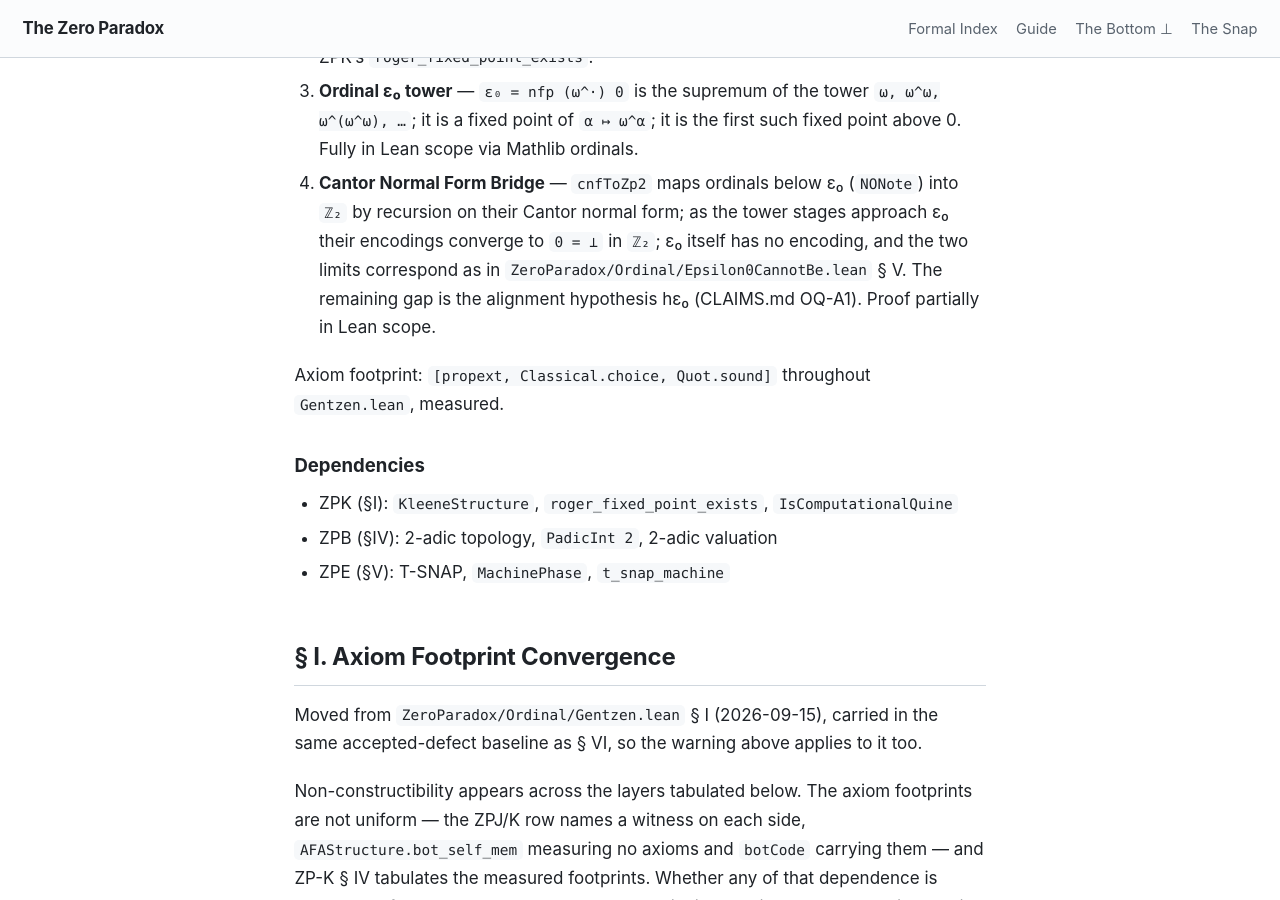
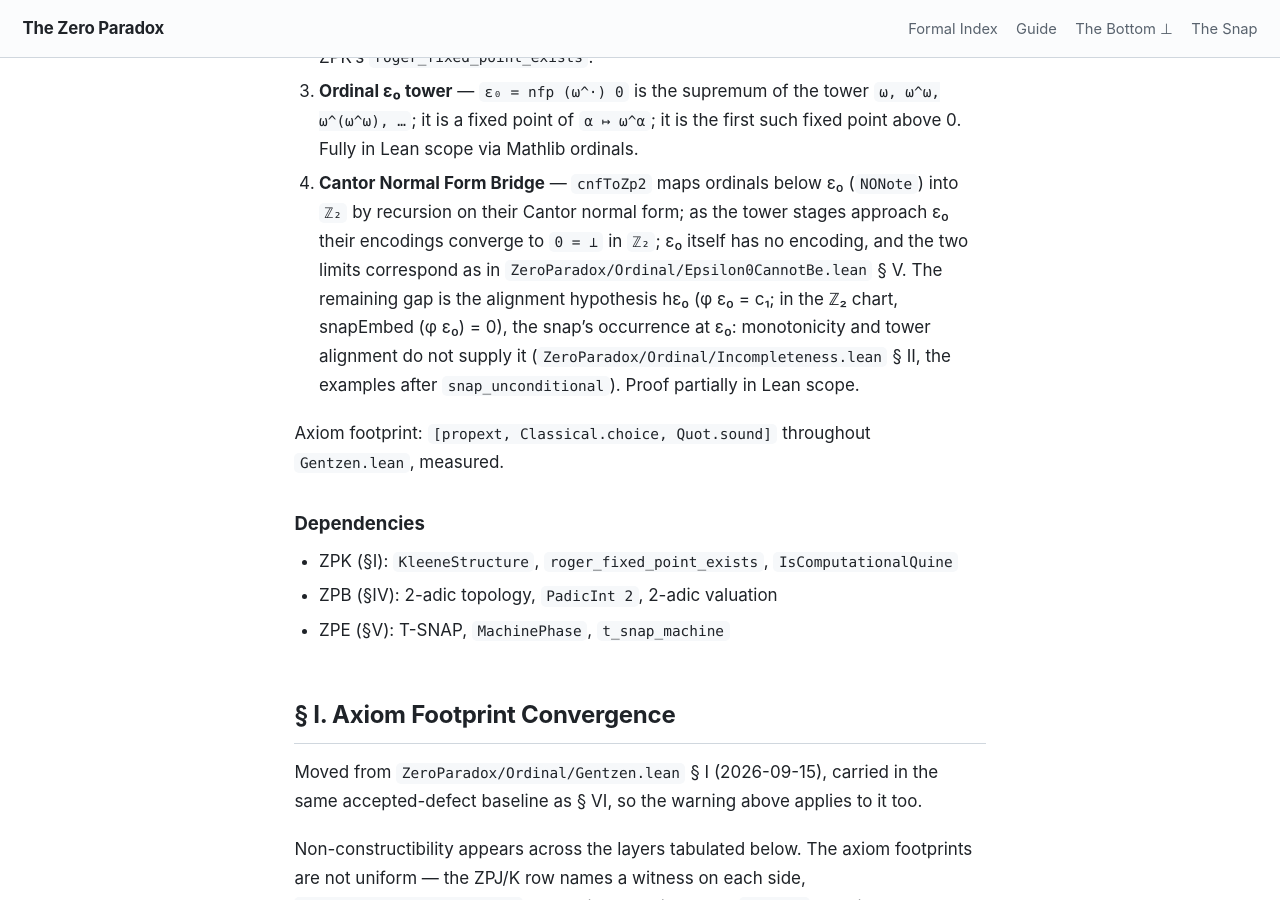
Before and after one commit to timbrigham/ZeroParadox, a Jekyll site: the page built from ZeroParadox/Ordinal/Gentzen.md, in a window 1280 px wide and 900 px high, scrolled down 841 px. Built offline with Jekyll 4.4.1, drawn with Linux system fonts in a browser that asks for light colours; our own code applies the rules of GitHub Pages for plain Markdown files.

Commit message:
Incompleteness: hε₀ is independent of hmono/h0 (examples); Gentzen.md item 4 points at them
Tim ruled 2026-10-01: hε₀ is classed as the occurrence commitment at ε₀.
Four anonymous examples after snap_unconditional: the constant c₀ map meets
hmono and h0 and fails hε₀; hε₀'s ℤ₂ chart (snapEmbed (φ ε₀) = 0);
continuity along the tower plus h0 forces φ ε₀ = c₀; the tower's cnfToZp2
images tend to snapEmbed c₁. Gentzen.md item 4 now points at them instead
of CLAIMS.md OQ-A1.

Ticket: corpus-gentzen-item4-heps0-pointer-and-claims-row

Co-Authored-By: Claude Opus 5.5 (1M context) <noreply@anthropic.com>
Claude-Session: https://claude.ai/code/session_01M7PxaZmdYwacRczCRPuVWC

```diff
--- a/ZeroParadox/Ordinal/Gentzen.md
+++ b/ZeroParadox/Ordinal/Gentzen.md
@@ -25,7 +25,10 @@ ZPL has four components:
    recursion on their Cantor normal form; as the tower stages approach ε₀ their encodings converge to `0 = ⊥` in
    `ℤ₂`; ε₀ itself has no encoding, and the two limits correspond as in
    `ZeroParadox/Ordinal/Epsilon0CannotBe.lean` § V. The remaining gap is the alignment
-   hypothesis hε₀ (CLAIMS.md OQ-A1). Proof partially in Lean
+   hypothesis hε₀ (φ ε₀ = c₁; in the ℤ₂ chart, snapEmbed (φ ε₀) = 0), the snap's occurrence
+   at ε₀: monotonicity and tower alignment do not supply it
+   (`ZeroParadox/Ordinal/Incompleteness.lean` § II, the examples after `snap_unconditional`).
+   Proof partially in Lean
    scope.
 
 Axiom footprint: `[propext, Classical.choice, Quot.sound]` throughout `Gentzen.lean`, measured.
```
Also changed, not shown: 1 other file.
